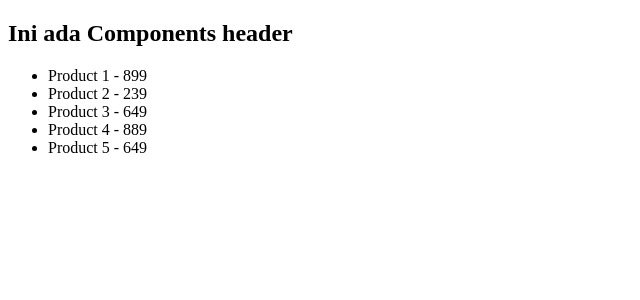
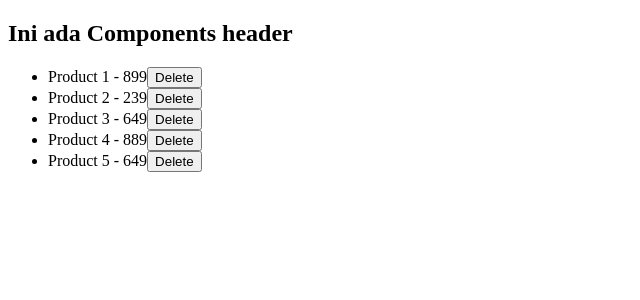
Before and after one commit to muhdanfyan/basic-react-hooks, a React (Create React App) app: page / in a window 1280 px wide. Shown: the top 300 px of the page, without its empty margins (0-640 px from the left). Built offline with nearby package versions, Linux system fonts and the light colour scheme.

Commit message:
buat product list

```diff
--- a/src/App.js
+++ b/src/App.js
@@ -1,10 +1,11 @@
 import { useState } from "react";
 import Header from "./components/Header";
+import ProductList from "./components/ProductList";
 
 function App() {
   // cara gunakan useState
-  const [title, setTitle] = useState("Welcome to My App")
-  const [age, setAge] = useState(20)
+  // const [title, setTitle] = useState("Welcome to My App")
+  // const [age, setAge] = useState(20)
   // const link = "https://mfikri.com"
 
   const [products, setProduct] = useState([
@@ -15,6 +16,10 @@
     {id:5, title: 'Product 5', price : 649}
   ])
 
+  const deleteProduct = (productId) => {
+    const newProducts = products.filter(product => product.id !== productId)
+    setProduct(newProducts)
+  }
   // const clickMe = (name) =>{
   //   console.log('Clicked '+ name)
   // }
@@ -27,6 +32,7 @@
   return (
     <div>
       <Header />
+      <ProductList products={products} deleteProduct={deleteProduct} />
       {/* materi 1 */}
       {/* <h1>{title}</h1> */}
       {/* <h1>{ age}</h1> */}
@@ -34,11 +40,6 @@
       {/* <button onClick={ () => changeTitle('fikri') }>Click Me</button> */}
       {/* <button onClick={ () => changeTitle('Bisa berubah tawwa') }>Click Me</button> */}
 
-      <ul>
-        {products.map((product)=> (
-          <li key={ product.id }>{ product.title } - { product.price }</li>
-        ))}
-      </ul>
 
     </div>
   );
--- /dev/null
+++ b/src/components/ProductList.js
@@ -0,0 +1,14 @@
+function ProductList({products, deleteProduct}) {
+    return (
+        <ul>
+            {products.map((product)=> (
+            <li key={ product.id }>{ product.title } - { product.price }
+            <button onClick={() => deleteProduct(product.id)}>Delete</button>
+            </li>
+            ))}
+        </ul>
+
+    )
+}
+
+export default ProductList
```
